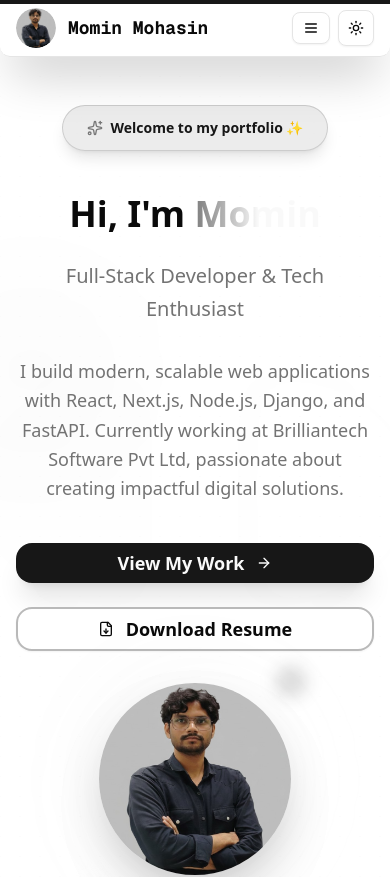
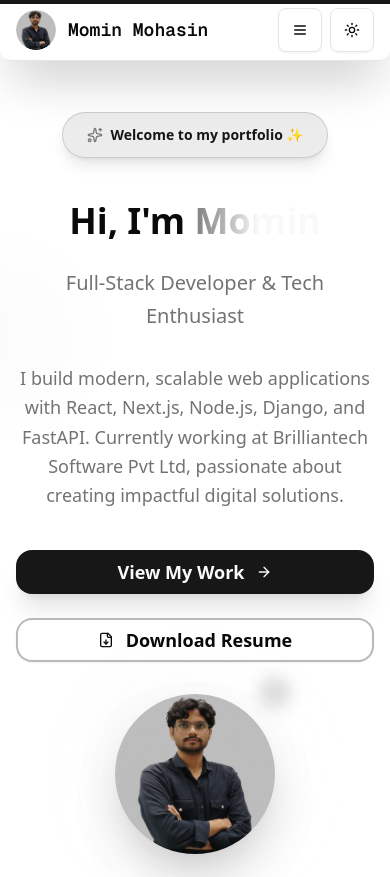
Before and after one commit to 000-dir-wmi-0001/momin-mohasin-folio, a Next.js app: page / in a window 390 px wide. Shown: the top 877 px of the page. Built offline with nearby package versions, Linux system fonts and the light colour scheme.

Commit message:
final optimized version

```diff
--- a/app/globals.css
+++ b/app/globals.css
@@ -2,6 +2,60 @@
 /* Removed tw-animate-css import to prevent blocking requests */
 
 @custom-variant dark (&:is(.dark *));
+
+/* Prevent layout shifts and improve CLS */
+* {
+  box-sizing: border-box;
+}
+
+html {
+  scroll-behavior: smooth;
+  -webkit-text-size-adjust: 100%; /* Prevent font scaling on mobile */
+}
+
+/* Mobile-specific optimizations */
+@media (max-width: 768px) {
+  html {
+    font-size: 16px; /* Prevent zoom on iOS */
+  }
+
+  body {
+    -webkit-font-smoothing: antialiased;
+    -moz-osx-font-smoothing: grayscale;
+  }
+
+  /* Improve touch targets on mobile */
+  button, a, [role="button"] {
+    min-height: 44px; /* iOS Human Interface Guidelines */
+    min-width: 44px;
+  }
+}
+
+/* Ensure stable layout for buttons and interactive elements */
+button, a, [role="button"] {
+  transform: translateZ(0); /* Force hardware acceleration */
+}
+
+/* Prevent CLS from images */
+img, picture, video, canvas, svg {
+  max-width: 100%;
+  height: auto;
+  display: block;
+}
+
+/* Optimize animations to prevent layout shifts */
+.animate-pulse {
+  animation: pulse 2s cubic-bezier(0.4, 0, 0.6, 1) infinite;
+}
+
+@keyframes pulse {
+  0%, 100% {
+    opacity: 1;
+  }
+  50% {
+    opacity: .5;
+  }
+}
 
 @theme inline {
   --color-background: var(--background);
--- a/app/layout.tsx
+++ b/app/layout.tsx
@@ -12,7 +12,8 @@ const geistSans = Geist({
   subsets: ["latin"],
   display: 'swap',
   preload: true,
-  weight: ['100', '200', '300', '400', '500', '600', '700', '800', '900'],
+  weight: ['400', '500', '600', '700'],
+  fallback: ['system-ui', '-apple-system', 'BlinkMacSystemFont', 'Segoe UI', 'Roboto', 'sans-serif'],
 });
 
 const geistMono = Geist_Mono({
@@ -20,7 +21,8 @@ const geistMono = Geist_Mono({
   subsets: ["latin"],
   display: 'swap',
   preload: true,
-  weight: ['100', '200', '300', '400', '500', '600', '700'],
+  weight: ['400', '500', '600'],
+  fallback: ['ui-monospace', 'SFMono-Regular', 'Monaco', 'Consolas', 'Liberation Mono', 'Courier New', 'monospace'],
 });
 
 export const metadata: Metadata = {
@@ -105,6 +107,7 @@ export const viewport: Viewport = {
   initialScale: 1,
   maximumScale: 5,
   userScalable: true,
+  viewportFit: 'cover',
   themeColor: [
     { media: '(prefers-color-scheme: light)', color: '#ffffff' },
     { media: '(prefers-color-scheme: dark)', color: '#000000' },
--- a/components/Hero.tsx
+++ b/components/Hero.tsx
@@ -14,16 +14,16 @@ const container: Variants = {
   hidden: { opacity: 0 },
   visible: {
     opacity: 1,
-    transition: { staggerChildren: 0.15 },
+    transition: { staggerChildren: 0.1, delayChildren: 0.1 }, // Reduced stagger and added small delay
   },
 };
 
 const item: Variants = {
-  hidden: { opacity: 0, y: 30 },
+  hidden: { opacity: 0, y: 20 }, // Reduced y offset
   visible: {
     opacity: 1,
     y: 0,
-    transition: { duration: 0.8, ease: "easeOut" },
+    transition: { duration: 0.6, ease: "easeOut" }, // Reduced duration
   },
 };
 
@@ -34,15 +34,15 @@ const Hero = () => {
       initial="hidden"
       animate="visible"
       className="relative w-full max-w-7xl mx-auto px-4 md:px-6 flex flex-col lg:flex-row items-center justify-between gap-8 lg:gap-12 py-12 lg:py-20"
+      style={{ contain: 'layout style paint' }} // CSS containment for better performance
     >
-      {/* Enhanced Background Elements */}
+      {/* Simplified Background Elements - Reduced complexity for better LCP */}
       <div className="absolute inset-0 overflow-hidden pointer-events-none">
-        <div className="absolute top-1/4 -left-16 md:-left-32 w-48 h-48 md:w-96 md:h-96 bg-primary/3 rounded-full blur-3xl animate-pulse" />
-        <div className="absolute bottom-1/4 -right-16 md:-right-32 w-48 h-48 md:w-96 md:h-96 bg-secondary/3 rounded-full blur-3xl animate-pulse" style={{ animationDelay: '2s' }} />
-        <div className="absolute top-1/2 left-1/2 transform -translate-x-1/2 -translate-y-1/2 w-100 h-100 md:w-200 md:h-200 bg-linear-to-r from-primary/2 via-transparent to-secondary/2 rounded-full blur-3xl animate-pulse" style={{ animationDelay: '4s' }} />
+        <div className="absolute top-1/4 -left-16 md:-left-32 w-32 h-32 md:w-64 md:h-64 bg-primary/2 rounded-full blur-2xl" />
+        <div className="absolute bottom-1/4 -right-16 md:-right-32 w-32 h-32 md:w-64 md:h-64 bg-secondary/2 rounded-full blur-2xl" />
 
-        {/* Subtle Grid Pattern */}
-        <div className="absolute inset-0 opacity-[0.01] bg-[linear-gradient(45deg,#000_1px,transparent_1px),linear-gradient(-45deg,#000_1px,transparent_1px)] bg-[size:20px_20px] md:bg-[size:30px_30px]" />
+        {/* Simplified Grid Pattern - Reduced opacity and complexity */}
+        <div className="absolute inset-0 opacity-[0.005] bg-[linear-gradient(45deg,#000_1px,transparent_1px),linear-gradient(-45deg,#000_1px,transparent_1px)] bg-[size:40px_40px]" />
       </div>
 
       {/* Hero Content */}
@@ -92,8 +92,7 @@ const Hero = () => {
           <MotionButton
             asChild
             size="lg"
-            className="group px-10 py-5 text-lg font-semibold gap-3 bg-primary hover:bg-primary/90 shadow-xl hover:shadow-2xl hover:shadow-primary/20 transition-all duration-500 rounded-2xl"
-            whileHover={{ scale: 1.05, y: -3 }}
+            className="group px-10 py-5 text-lg font-semibold gap-3 bg-primary hover:bg-primary/90 shadow-xl hover:shadow-2xl hover:shadow-primary/20 transition-all duration-500 rounded-2xl transform hover:scale-105"
             whileTap={{ scale: 0.98 }}
           >
             <Link href="/projects" className="flex items-center gap-3">
@@ -106,8 +105,7 @@ const Hero = () => {
             asChild
             variant="outline"
             size="lg"
-            className="group px-10 py-5 text-lg font-semibold gap-3 border-2 border-primary/30 hover:bg-primary hover:text-primary-foreground hover:border-primary transition-all duration-500 rounded-2xl backdrop-blur-sm"
-            whileHover={{ scale: 1.05, y: -3 }}
+            className="group px-10 py-5 text-lg font-semibold gap-3 border-2 border-primary/30 hover:bg-primary hover:text-primary-foreground hover:border-primary transition-all duration-500 rounded-2xl backdrop-blur-sm transform hover:scale-105"
             whileTap={{ scale: 0.98 }}
           >
             <a
@@ -134,12 +132,12 @@ const Hero = () => {
           <MotionImage
             src="/momin.jpg"
             alt="Momin Mohasin portrait"
-            width={320}
-            height={320}
+            width={240}
+            height={240}
             priority
-            quality={85}
-            sizes="(min-width: 1024px) 320px, (min-width: 768px) 256px, 192px"
-            className="relative rounded-full object-cover w-48 h-48 sm:w-64 sm:h-64 lg:w-80 lg:h-80 shadow-2xl backdrop-blur-sm"
+            quality={75}
+            sizes="(min-width: 1024px) 240px, (min-width: 768px) 192px, 160px"
+            className="relative rounded-full object-cover w-40 h-40 sm:w-48 sm:h-48 lg:w-60 lg:h-60 shadow-2xl backdrop-blur-sm"
             style={{ mixBlendMode: 'darken' }}
             draggable={false}
             whileHover={{
@@ -147,7 +145,6 @@ const Hero = () => {
               rotate: 2,
               transition: { duration: 0.4, ease: "easeOut" }
             }}
-            whileTap={{ scale: 0.95 }}
           />
 
           {/* Subtle Floating Elements */}
--- a/components/Services.tsx
+++ b/components/Services.tsx
@@ -68,7 +68,7 @@ const Services = () => {
               animate={{ opacity: 1, y: 0 }}
               transition={{ duration: 0.2 }}
               whileHover={{ scale: 1.05 }}
-              className="backdrop-blur bg-white/60 dark:bg-zinc-900/50 hover:bg-primary/5 transition-colors">
+              className="backdrop-blur bg-white/60 dark:bg-zinc-900/50 hover:bg-primary/5 transition-colors transform">
                 <CardHeader className="flex flex-row items-start gap-3">
                   <span className="rounded-md border p-2 bg-white/60 dark:bg-zinc-900/40">
                     <Icon className="w-5 h-5 text-primary" />
--- a/components/SkillsShowcase.tsx
+++ b/components/SkillsShowcase.tsx
@@ -53,14 +53,14 @@ export const SkillsShowcase = ({ skillCategories, title = "Technical Skills" }:
               whileInView={{ opacity: 1, y: 0, scale: 1 }}
               transition={{ duration: 0.8, delay: categoryIndex * 0.1 }}
               viewport={{ once: true }}
-              className="group relative"
+              className="group relative transform hover:scale-105 transition-transform duration-500"
             >
               {/* Enhanced Background Glow */}
               <div className="absolute inset-0 bg-linear-to-br from-primary/5 via-secondary/5 to-accent/5 rounded-2xl blur-2xl group-hover:blur-3xl transition-all duration-700 scale-105 group-hover:scale-110 opacity-0 group-hover:opacity-100" />
               <div className="absolute inset-0 bg-linear-to-br from-primary/8 to-secondary/8 rounded-2xl blur-xl opacity-60 group-hover:opacity-80 transition-opacity duration-700" />
 
               {/* Main Card */}
-              <div className="relative p-8 rounded-2xl border border-border/40 bg-card/90 backdrop-blur-md hover:bg-card/95 hover:border-primary/30 hover:shadow-2xl hover:shadow-primary/10 transition-all duration-500 group-hover:-translate-y-2 overflow-hidden">
+              <div className="relative p-8 rounded-2xl border border-border/40 bg-card/90 backdrop-blur-md hover:bg-card/95 hover:border-primary/30 hover:shadow-2xl hover:shadow-primary/10 transition-all duration-500 overflow-hidden">
                 {/* Subtle Inner Glow */}
                 <div className="absolute inset-0 bg-linear-to-br from-transparent via-primary/2 to-transparent opacity-0 group-hover:opacity-100 transition-opacity duration-700 rounded-2xl" />
 
@@ -69,7 +69,7 @@ export const SkillsShowcase = ({ skillCategories, title = "Technical Skills" }:
                   <motion.div
                     whileHover={{ scale: 1.1, rotate: 5 }}
                     transition={{ duration: 0.3 }}
-                    className={`p-3 rounded-xl bg-linear-to-br from-primary/10 via-secondary/10 to-accent/10 shadow-lg`}
+                    className={`p-3 rounded-xl bg-linear-to-br from-primary/10 via-secondary/10 to-accent/10 shadow-lg transform`}
                   >
                     <IconComponent className={`w-6 h-6 ${categoryData.color} drop-shadow-sm`} />
                   </motion.div>
--- a/next.config.ts
+++ b/next.config.ts
@@ -21,7 +21,7 @@ const nextConfig: NextConfig = {
   images: {
     formats: ['image/webp', 'image/avif'],
     deviceSizes: [640, 750, 828, 1080, 1200, 1920, 2048, 3840],
-    imageSizes: [16, 32, 48, 64, 96, 128, 256, 384],
+    imageSizes: [16, 32, 48, 64, 96, 128, 160, 192, 240, 256, 384],
     minimumCacheTTL: 60,
     dangerouslyAllowSVG: true,
     contentSecurityPolicy: "default-src 'self'; script-src 'none'; sandbox;",
@@ -30,6 +30,9 @@ const nextConfig: NextConfig = {
   // Compression and optimization
   compress: true,
   poweredByHeader: false,
+
+  // Output optimization
+  output: 'standalone',
 
 
   // Bundle analyzer (conditionally)
@@ -74,11 +77,15 @@ const nextConfig: NextConfig = {
         ],
       },
       {
-        source: '/_next/image(.*)',
+        source: '/momin.jpg',
         headers: [
           {
             key: 'Cache-Control',
             value: 'public, max-age=31536000, immutable',
+          },
+          {
+            key: 'Link',
+            value: '</momin.jpg>; rel=preload; as=image',
           },
         ],
       },
--- a/package.json
+++ b/package.json
@@ -6,7 +6,9 @@
     "dev": "next dev --turbopack",
     "build": "next build --turbopack",
     "build:analyze": "ANALYZE=true next build --turbopack",
-    "start": "next start",
+    "start": "node .next/standalone/server.js",
+    "start:standalone": "node .next/standalone/server.js",
+    "preview": "next start",
     "lint": "eslint",
     "type-check": "tsc --noEmit",
     "clean": "rm -rf .next out node_modules/.cache"
```
